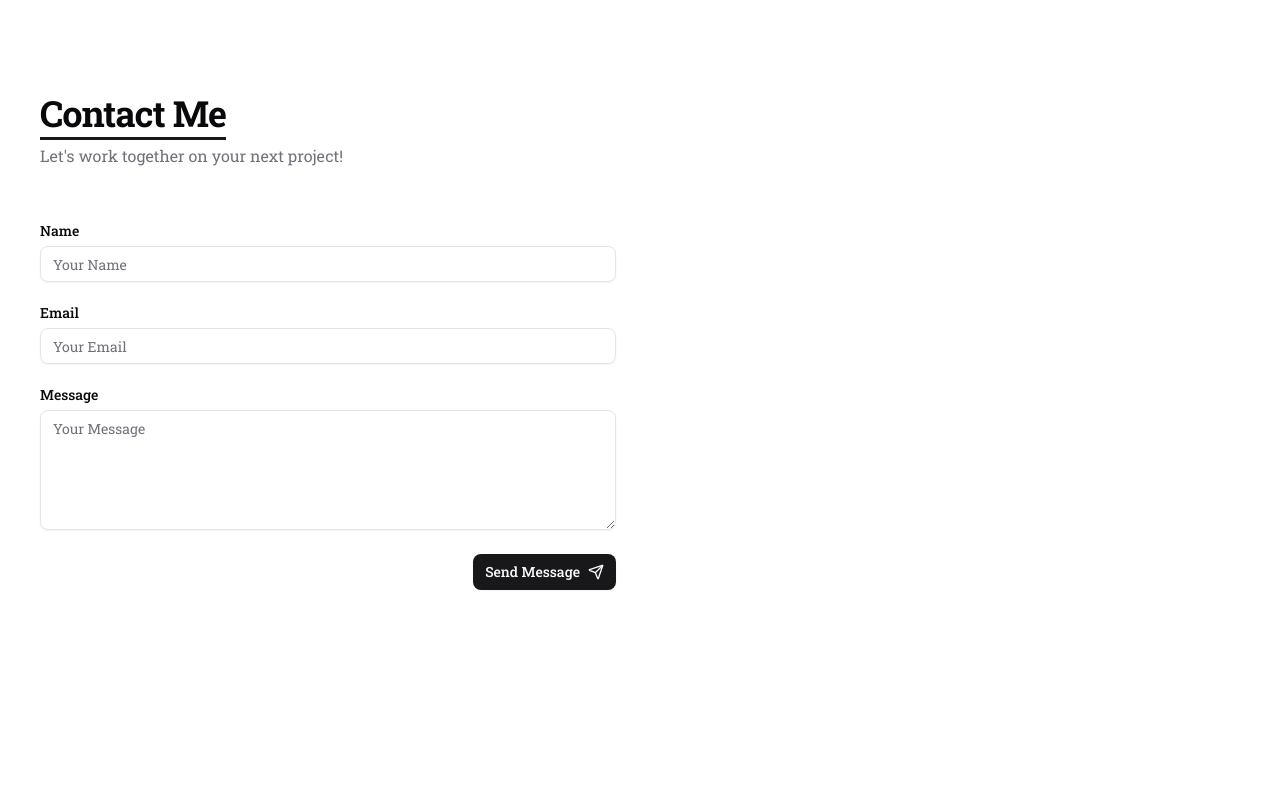
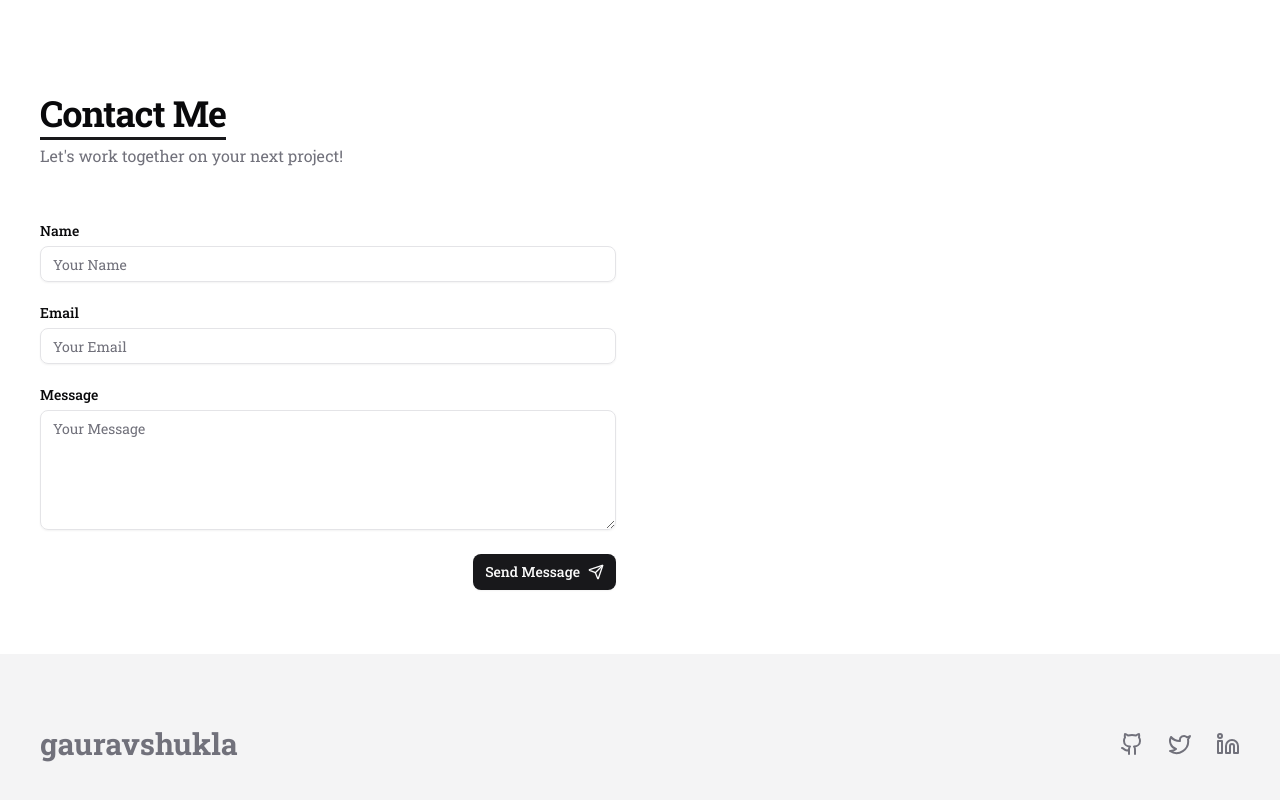
Before and after one commit to yoursgaurav/portfolio, a Next.js app: page / in a window 1280 px wide. Shown: the part 1809-2609 px from the top of the page. Before the commit the page ends 2463 px from the top, so only its background shows below. Built offline with nearby package versions, Linux system fonts and the light colour scheme; no server answers.

Commit message:
Add Footer component

```diff
--- a/app/page.tsx
+++ b/app/page.tsx
@@ -3,6 +3,7 @@ import Hero from "@/components/home/hero";
 import About from "@/components/home/about";
 import Projects from "@/components/home/projects";
 import Contact from "@/components/sections/contact";
+import Footer from "@/components/layout/footer";
 
 export default function Home() {
   return (
@@ -14,6 +15,7 @@ export default function Home() {
         <Projects />
         <Contact />
       </main>
+      <Footer />
     </>
   );
 }
--- /dev/null
+++ b/components/layout/footer.tsx
@@ -0,0 +1,79 @@
+// External dependencies
+import Link from "next/link";
+import { Github, Twitter, Linkedin } from "lucide-react";
+
+// Local layout components
+import Wrapper from "./wrapper";
+
+// Types
+interface FooterLink {
+  id: number;
+  name: string;
+  url: string;
+  icon: React.ComponentType<{ className?: string }>;
+}
+
+// Constants
+const FOOTER_LINKS: FooterLink[] = [
+  {
+    id: 1,
+    name: "GitHub",
+    url: "https://github.com/yoursgaurav",
+    icon: Github,
+  },
+  {
+    id: 2,
+    name: "X",
+    url: "https://x.com/heygauravshukla",
+    icon: Twitter,
+  },
+  {
+    id: 3,
+    name: "LinkedIn",
+    url: "https://www.linkedin.com/in/heygauravshukla/",
+    icon: Linkedin,
+  },
+];
+
+const FOOTER_CONTENT = {
+  brand: "gauravshukla",
+  brandUrl: "/",
+};
+
+export default function Footer() {
+  return (
+    <footer className="bg-muted text-muted-foreground py-10 md:py-12 lg:py-14 xl:py-18">
+      <Wrapper className="flex flex-col gap-4 md:flex-row md:items-center md:justify-between">
+        {/* Brand */}
+        <Link
+          href={FOOTER_CONTENT.brandUrl}
+          className="text-xl font-bold hover:underline md:text-2xl xl:text-3xl"
+        >
+          {FOOTER_CONTENT.brand}
+        </Link>
+
+        {/* Social Links */}
+        <nav>
+          <ul className="flex gap-5 md:gap-6">
+            {FOOTER_LINKS.map((link) => {
+              const Icon = link.icon;
+              return (
+                <li key={link.id}>
+                  <Link
+                    href={link.url}
+                    target="_blank"
+                    rel="noopener noreferrer"
+                    className="hover:text-primary transition-colors"
+                  >
+                    <Icon className="size-5 xl:size-6" />
+                    <span className="sr-only">{`Visit ${link.name} profile`}</span>
+                  </Link>
+                </li>
+              );
+            })}
+          </ul>
+        </nav>
+      </Wrapper>
+    </footer>
+  );
+}
```
